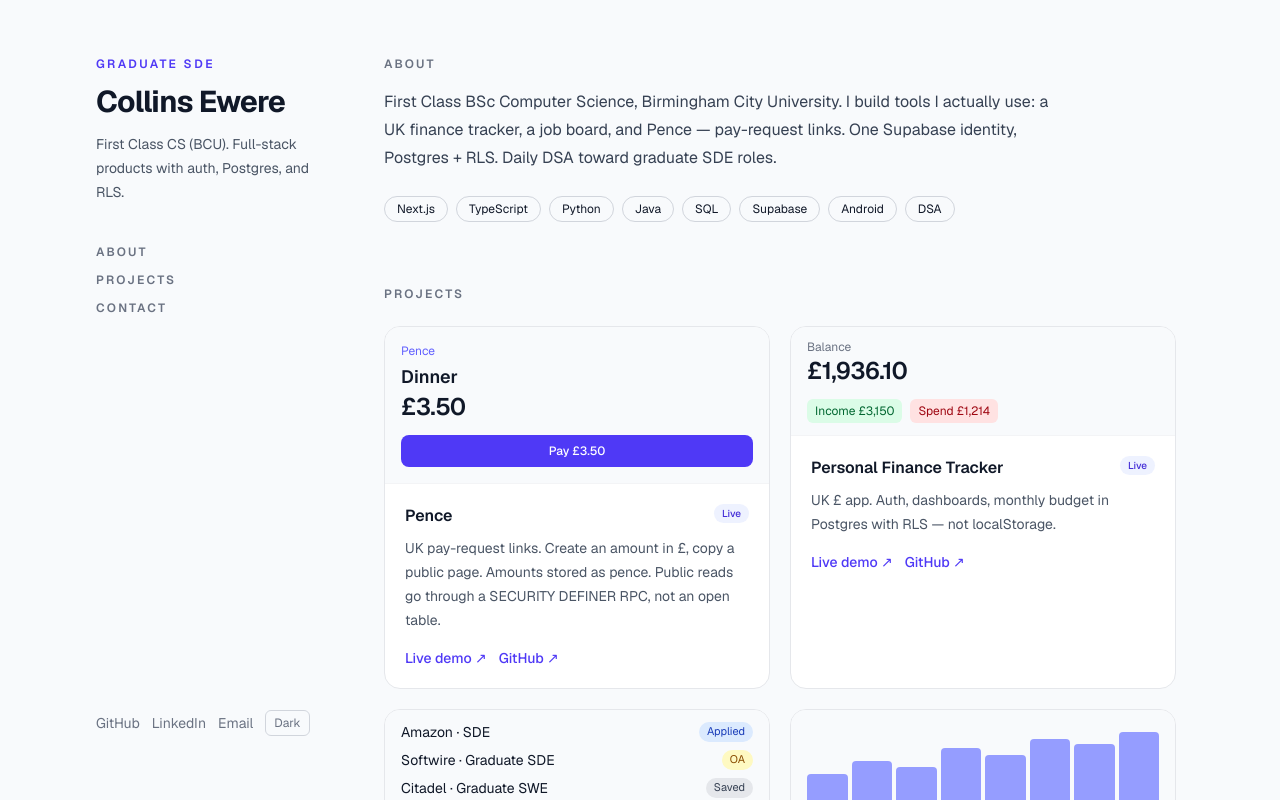
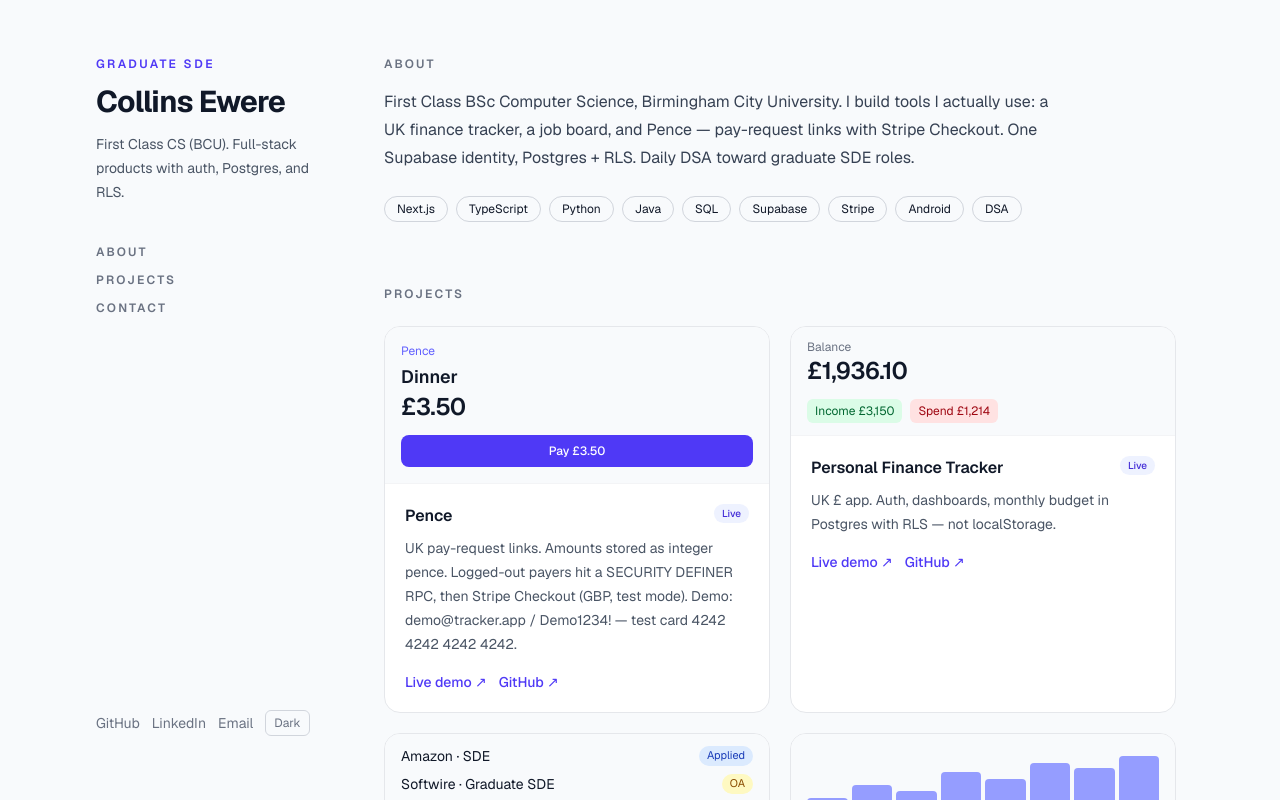
Before and after one commit to mhezie/portfolio, a Next.js app: page / in a window 1280 px wide. Shown: the top 800 px of the page. Built offline with nearby package versions, Linux system fonts and the light colour scheme.

Commit message:
Pence card: Stripe Checkout and demo credentials

```diff
--- a/app/page.tsx
+++ b/app/page.tsx
@@ -124,20 +124,28 @@ export default function HomePage() {
             <p className="max-w-2xl text-[16px] leading-7 text-gray-700 dark:text-gray-300">
               First Class BSc Computer Science, Birmingham City University. I
               build tools I actually use: a UK finance tracker, a job board, and
-              Pence — pay-request links. One Supabase identity, Postgres + RLS.
-              Daily DSA toward graduate SDE roles.
+              Pence — pay-request links with Stripe Checkout. One Supabase
+              identity, Postgres + RLS. Daily DSA toward graduate SDE roles.
             </p>
             <div className="mt-6 flex flex-wrap gap-2">
-              {["Next.js", "TypeScript", "Python", "Java", "SQL", "Supabase", "Android", "DSA"].map(
-                (skill) => (
+              {[
+                "Next.js",
+                "TypeScript",
+                "Python",
+                "Java",
+                "SQL",
+                "Supabase",
+                "Stripe",
+                "Android",
+                "DSA",
+              ].map((skill) => (
                 <span
                   key={skill}
                   className="rounded-full border border-gray-300 px-3 py-1 text-xs dark:border-gray-700"
                 >
                   {skill}
                 </span>
-                )
-              )}
+              ))}
             </div>
           </section>
 
@@ -164,9 +172,10 @@ export default function HomePage() {
                     </span>
                   </div>
                   <p className="mt-2 text-sm leading-6 text-gray-600 dark:text-gray-400">
-                    UK pay-request links. Create an amount in £, copy a public
-                    page. Amounts stored as pence. Public reads go through a
-                    SECURITY DEFINER RPC, not an open table.
+                    UK pay-request links. Amounts stored as integer pence.
+                    Logged-out payers hit a SECURITY DEFINER RPC, then Stripe
+                    Checkout (GBP, test mode). Demo: demo@tracker.app /
+                    Demo1234! — test card 4242 4242 4242 4242.
                   </p>
                   <div className="mt-4 flex gap-3 text-sm font-medium text-indigo-600 dark:text-indigo-400">
                     <a
```
Lines whose indentation alone changed are shown as unchanged.
